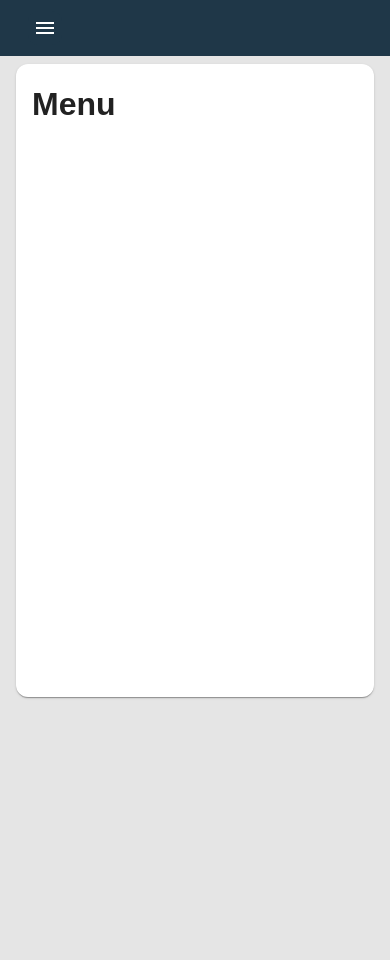
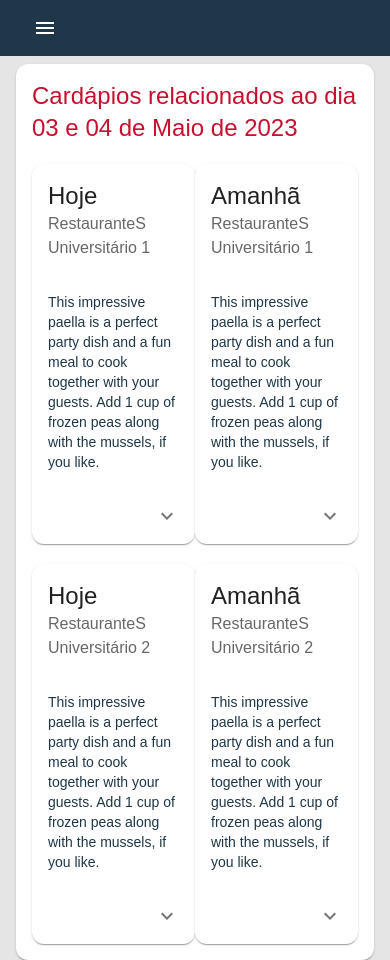
Before and after one commit to danielecassia/UFMiGo, a React (Vite) app in the folder client/: page /menu in a window 390 px wide. Before the commit the page ends 844 px from the top, so only its background shows below. Built offline with nearby package versions, Linux system fonts and the light colour scheme.

Commit message:
tela de perfil

```diff
--- a/client/src/views/Courses/CourseProfile.jsx
+++ b/client/src/views/Courses/CourseProfile.jsx
@@ -5,17 +5,30 @@ import {
     Box,
     Button,
     Paper,
-    Divider,
+    useTheme,
     TextField
 } from '@mui/material';
+import {
+    AddCircleOutline as AddCircleOutlineIcon,
+    Close as CloseIcon,
+    Delete as DeleteIcon
+} from '@mui/icons-material';
 import {CustomLabel} from '../../utils/components/CustomLabel/CustomLabel.jsx';
 import {FormSection} from '../../utils/components/FormSection/FormSection.jsx';
+import styles from './styles.module.scss';
 
 export function CourseProfile() {
+const {palette}= useTheme();
     return (
         <div className="outlet" style={{marginTop:'30px'}}>
             <Container maxWidth="lg">
-                BOTAO DO MODAL
+                <div className={styles.divButtomHeader}>
+                    <Button variant="contained" color="secondary"
+                        onClick={() => alert("DELETAR MATÉRIA")}
+                        startIcon={
+                            <DeleteIcon />}> Deletar Matéria
+                    </Button>
+                </div>
                 <Box sx={{
                     display: 'flex',
                     flexWrap: 'wrap',
@@ -30,39 +43,65 @@ export function CourseProfile() {
                         padding: 20,
                         marginBottom: 70
                     }}>
-                        <FormSection title="NOME DA MATÉRIA">
+                        <FormSection title="Nome da Matéria">
                             <TextField
                                 id="standard-required"
                                 label="Código"
                                 defaultValue="DCC024"
                                 variant="standard"
+                                // color="secondary"
+                                sx={{label: {color:palette.primary.main} }}
+                                InputProps={{readOnly: true}}
                             />
                             <TextField
                                 id="standard-required"
                                 label="Turma"
                                 defaultValue="TN1"
                                 variant="standard"
+                                sx={{label: {color:palette.primary.main} }}
+                                InputProps={{readOnly: true}}
                             />
                             <TextField
                                 id="standard-required"
                                 label="Horário"
                                 defaultValue="19:00"
                                 variant="standard"
+                                sx={{label: {color:palette.primary.main} }}
+                                InputProps={{readOnly: true}}
                             />
                             <TextField
                                 id="standard-required"
                                 label="Dias"
                                 defaultValue="Ter e Quin"
                                 variant="standard"
+                                sx={{label: {color:palette.primary.main} }}
+                                InputProps={{readOnly: true}}
                             />
                             <TextField
                                 id="standard-required"
                                 label="Número de Faltas"
                                 defaultValue="4"
                                 variant="standard"
+                                sx={{label: {color:palette.primary.main} }}
+                                InputProps={{readOnly: true}}
                             />
-                            <h5>OPÇÕES DE FALTA | BOTÕES</h5>
-                            <h6>Cadastrar Falta     |     Deletar Falta</h6>
+                        </FormSection>
+                        <br/><br/>
+                        <FormSection title="Gerenciar Faltas">
+                            <div className={styles.faltasGroup}>
+                                <Button variant="outlined" color="secondary"
+                                    onClick={() => alert("EXCLUIR FALTAS")}
+                                    startIcon={
+                                        <CloseIcon sx={{ color: palette.secondary.main }}
+                                    />}>
+                                    Excluir Faltas</Button>
+                                <Button variant="outlined" color="primary"
+                                    onClick={() => alert("ADICIONAR FALTAS")}
+                                    startIcon={
+                                        <AddCircleOutlineIcon sx={{ color: palette.primary.main }}
+                                    />}>
+                                    Adicionar Faltas </Button>
+                            </div>
                         </FormSection>
                     </Paper>
                 </Box>
--- a/client/src/views/Courses/styles.module.scss
+++ b/client/src/views/Courses/styles.module.scss
@@ -34,3 +34,23 @@
     flex-direction: column;
   }
 }
+.faltasGroup {
+  white-space: nowrap;
+  width: 100%;
+  display: flex;
+  flex-direction: row;
+  gap: 16px;
+  align-items: center;
+  justify-content: center;
+
+  @media (max-width: 900px) {
+    flex-direction: column;
+  }
+}
+
+.divButtomHeader {
+  display: flex;
+  flex-direction: row;
+  justify-content: end;
+  padding-right: 10px;
+}
--- a/client/src/views/Menu/Menu.jsx
+++ b/client/src/views/Menu/Menu.jsx
@@ -1,9 +1,36 @@
-import react from 'react';
+import * as React from 'react';
+import { MenuTemplate } from './MenuTemplate';
+import { Typography } from '@mui/material';
+
 
 export function Menu() {
-    return (
-        <div className="outlet">
-            <h1>Menu</h1>
+  return (
+    <div>
+        <Typography variant="h5" color='secondary'>
+            Cardápios relacionados ao dia 03 e 04 de Maio de 2023
+        </Typography>
+        <div
+            style={{display:'flex', flexDirection:'row', marginTop:'20px', justifyContent:'center'}}>
+            <MenuTemplate
+                title="Hoje"
+                subheader='RestauranteS Universitário 1'
+            />
+            <MenuTemplate
+                title="Amanhã"
+                subheader='RestauranteS Universitário 1'
+            />
         </div>
-    );
+        <div
+            style={{display:'flex', flexDirection:'row', marginTop:'20px', justifyContent:'center'}}>
+            <MenuTemplate
+                title="Hoje"
+                subheader='RestauranteS Universitário 2'
+            />
+            <MenuTemplate
+                title="Amanhã"
+                subheader='RestauranteS Universitário 2'
+            />
+        </div>
+    </div>
+  );
 }
--- /dev/null
+++ b/client/src/views/Menu/MenuTemplate.jsx
@@ -0,0 +1,85 @@
+import * as React from 'react';
+import { styled } from '@mui/material/styles';
+import Card from '@mui/material/Card';
+import CardHeader from '@mui/material/CardHeader';
+import CardContent from '@mui/material/CardContent';
+import CardActions from '@mui/material/CardActions';
+import Collapse from '@mui/material/Collapse';
+import IconButton from '@mui/material/IconButton';
+import Typography from '@mui/material/Typography';
+import ExpandMoreIcon from '@mui/icons-material/ExpandMore';
+
+const ExpandMore = styled((props) => {
+  const { expand, ...other } = props;
+  return <IconButton {...other} />;
+})(({ theme, expand }) => ({
+  transform: !expand ? 'rotate(0deg)' : 'rotate(180deg)',
+  marginLeft: 'auto',
+  transition: theme.transitions.create('transform', {
+    duration: theme.transitions.duration.shortest,
+  }),
+}));
+
+export function MenuTemplate({title, subheader}) {
+  const [expanded, setExpanded] = React.useState(false);
+
+  const handleExpandClick = () => {
+    setExpanded(!expanded);
+  };
+
+  return (
+    <Card sx={{ maxWidth: 345 }}>
+      <CardHeader
+        sx={{color:"secondary"}}
+        title={title}
+        subheader={subheader}
+      />
+      <CardContent>
+        <Typography variant="body2" color="primary">
+          This impressive paella is a perfect party dish and a fun meal to cook
+          together with your guests. Add 1 cup of frozen peas along with the mussels,
+          if you like.
+        </Typography>
+      </CardContent>
+      <CardActions disableSpacing>
+        <ExpandMore
+          expand={expanded}
+          onClick={handleExpandClick}
+          aria-expanded={expanded}
+          aria-label="show more"
+        >
+          <ExpandMoreIcon />
+        </ExpandMore>
+      </CardActions>
+      <Collapse in={expanded} timeout="auto" unmountOnExit>
+        <CardContent>
+          <Typography paragraph color="primary">Method:</Typography>
+          <Typography paragraph color="primary">
+            Heat 1/2 cup of the broth in a pot until simmering, add saffron and set
+            aside for 10 minutes.
+          </Typography>
+          <Typography paragraph color="primary">
+            Heat oil in a (14- to 16-inch) paella pan or a large, deep skillet over
+            medium-high heat. Add chicken, shrimp and chorizo, and cook, stirring
+            occasionally until lightly browned, 6 to 8 minutes. Transfer shrimp to a
+            large plate and set aside, leaving chicken and chorizo in the pan. Add
+            pimentón, bay leaves, garlic, tomatoes, onion, salt and pepper, and cook,
+            stirring often until thickened and fragrant, about 10 minutes. Add
+            saffron broth and remaining 4 1/2 cups chicken broth; bring to a boil.
+          </Typography>
+          <Typography paragraph>
+            Add rice and stir very gently to distribute. Top with artichokes and
+            peppers, and cook without stirring, until most of the liquid is absorbed,
+            15 to 18 minutes. Reduce heat to medium-low, add reserved shrimp and
+            mussels, tucking them down into the rice, and cook again without
+            stirring, until mussels have opened and rice is just tender, 5 to 7
+            minutes more. (Discard any mussels that don&apos;t open.)
+          </Typography>
+          <Typography>
+            Set aside off of the heat to let rest for 10 minutes, and then serve.
+          </Typography>
+        </CardContent>
+      </Collapse>
+    </Card>
+  );
+}
```
